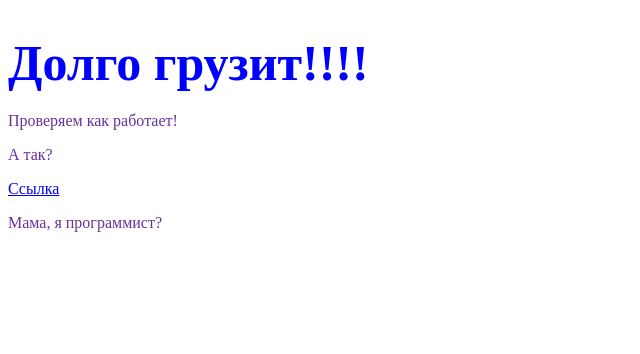
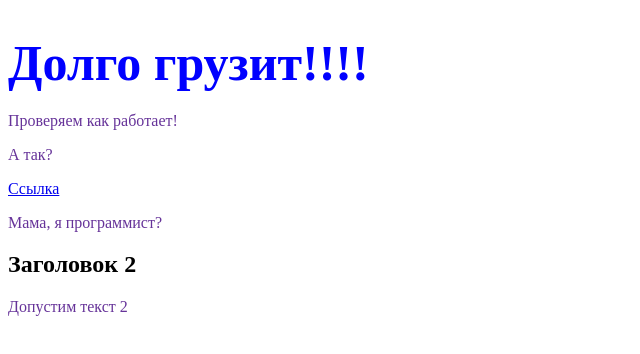
Before and after one commit to Rodzy28/first-project, a plain HTML site: page index.html in a window 1280 px wide. Shown: the whole page, without its empty margins (0-640 px from the left). Drawn offline with Linux system fonts and the light colour scheme.

Commit message:
Изменил коммит коммита

```diff
--- a/index.html
+++ b/index.html
@@ -12,5 +12,7 @@
 <p>А так?</p>
 <a href="https://yandex.ru" target="_blank">Ссылка</a>
 <p>Мама, я программист?</p>
+<h2>Заголовок 2</h2>
+<p>Допустим текст 2</p>
 </body>
 </html>
```
